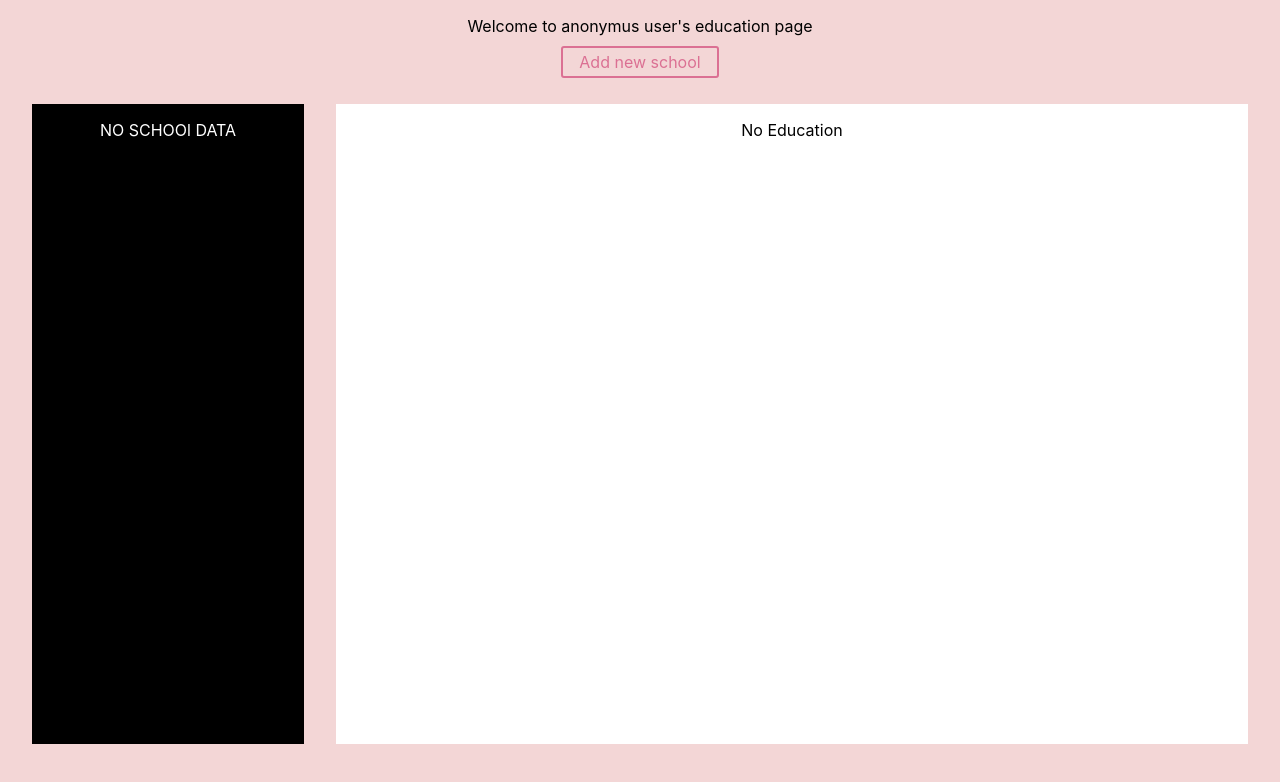
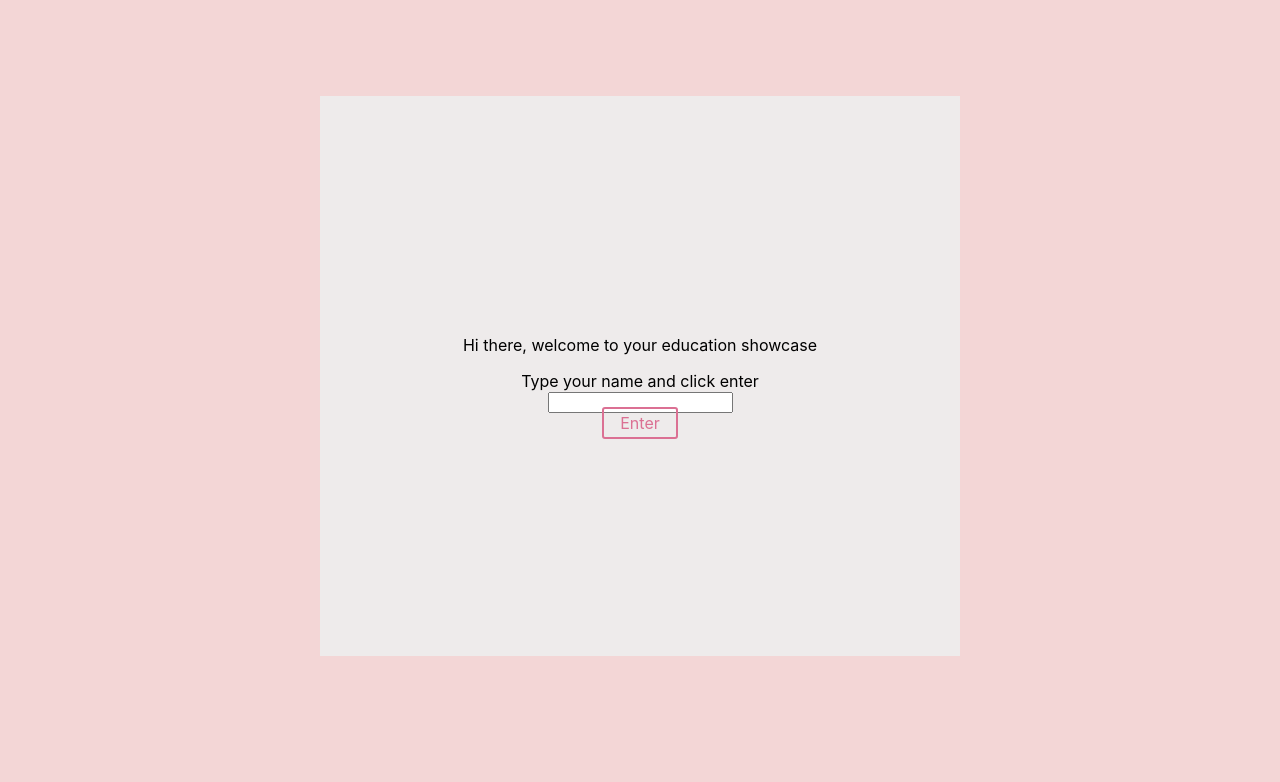
Before and after one commit to sebbss/showwcase-challenge, a React (Create React App) app: page / in a window 1280 px wide. Shown: the top 782 px of the page. Built offline with nearby package versions, Linux system fonts and the light colour scheme.

Commit message:
add routes for site navigation

```diff
--- a/package.json
+++ b/package.json
@@ -10,6 +10,7 @@
     "react": "^16.13.1",
     "react-dom": "^16.13.1",
     "react-modal": "^3.11.2",
+    "react-router-dom": "^5.2.0",
     "react-scripts": "3.4.3",
     "react-select": "^3.1.0",
     "styled-components": "^5.2.0",
--- a/src/App.css
+++ b/src/App.css
@@ -8,6 +8,9 @@
   background: rgb(238, 235, 235);
   margin-left: 25%;
   margin-top: 7.5%;
+  display: flex;
+  justify-content: center;
+  align-items: center;
 }
 
 .main{
@@ -86,3 +89,7 @@
   background-color: aqua;
   width:8rem;
 }
+
+.school-label{
+  margin-bottom: 4px;
+}
--- a/src/App.js
+++ b/src/App.js
@@ -1,12 +1,12 @@
 import React from 'react';
 import './App.css';
-// import Index from './components/Index'
-import Homepage from './components/Homepage';
+import Routes from './Routes';
+
 
 function App() {
   return (
     <div className="App">
-      <Homepage/>
+      <Routes/>
     </div>
   );
 }
--- /dev/null
+++ b/src/Routes.js
@@ -0,0 +1,22 @@
+import React, { Component } from 'react';
+import {
+  Route, BrowserRouter, Switch,
+} from 'react-router-dom';
+import HomePage from './components/Index';
+import Main from './components/Homepage';
+
+
+export default class Routes extends Component {
+    render() {
+        return (
+            <div>
+                <BrowserRouter>
+                    <div>
+                        <Route exact path='/' component={HomePage}/>
+                        <Route path='/main' component={Main}/>
+                    </div>
+                </BrowserRouter>
+            </div>
+        )
+    }
+}
--- a/src/components/Index.js
+++ b/src/components/Index.js
@@ -1,28 +1,38 @@
-import React, {useState} from 'react'
+import React, { useState } from "react";
+import styled from "styled-components";
+import Button from './Button'
 
+const Welcome = styled.div`
+display:flex;
+flex-direction: column;`
 
 function Index() {
-    const [name, setName] = useState('')
-    return (
-        <div className='container'>
+  const [name, setName] = useState("");
+  return (
+    <div className="container">
+      <Welcome>
+        <p>Hi there, welcome to your education showcase</p>
 
-            <p>Hi there, welcome to your education showcase</p>
+        <form
+          onSubmit={(e) => {
+            e.preventDefault();
+            sessionStorage.setItem("user", name);
+          }}
+        >
+          <label className="school-label">Type your name and click enter</label>
+          <br />
 
-            <form onSubmit={(e)=>{
-                e.preventDefault()
-                sessionStorage.setItem('user', name)
-            }}>
-                <label>Type your name and click enter</label><br/>
-                <input onChange={(e)=>{
-                setName(e.target.value)
-            }}/>
-            <br/>
-            <input value='Enter' type='submit'/>
-
-            </form>
-
-        </div>
-    )
+          <input
+            onChange={(e) => {
+              setName(e.target.value);
+            }}
+          />
+          <br />
+          <Button>Enter</Button>
+        </form>
+      </Welcome>
+    </div>
+  );
 }
 
-export default Index
+export default Index;
```
